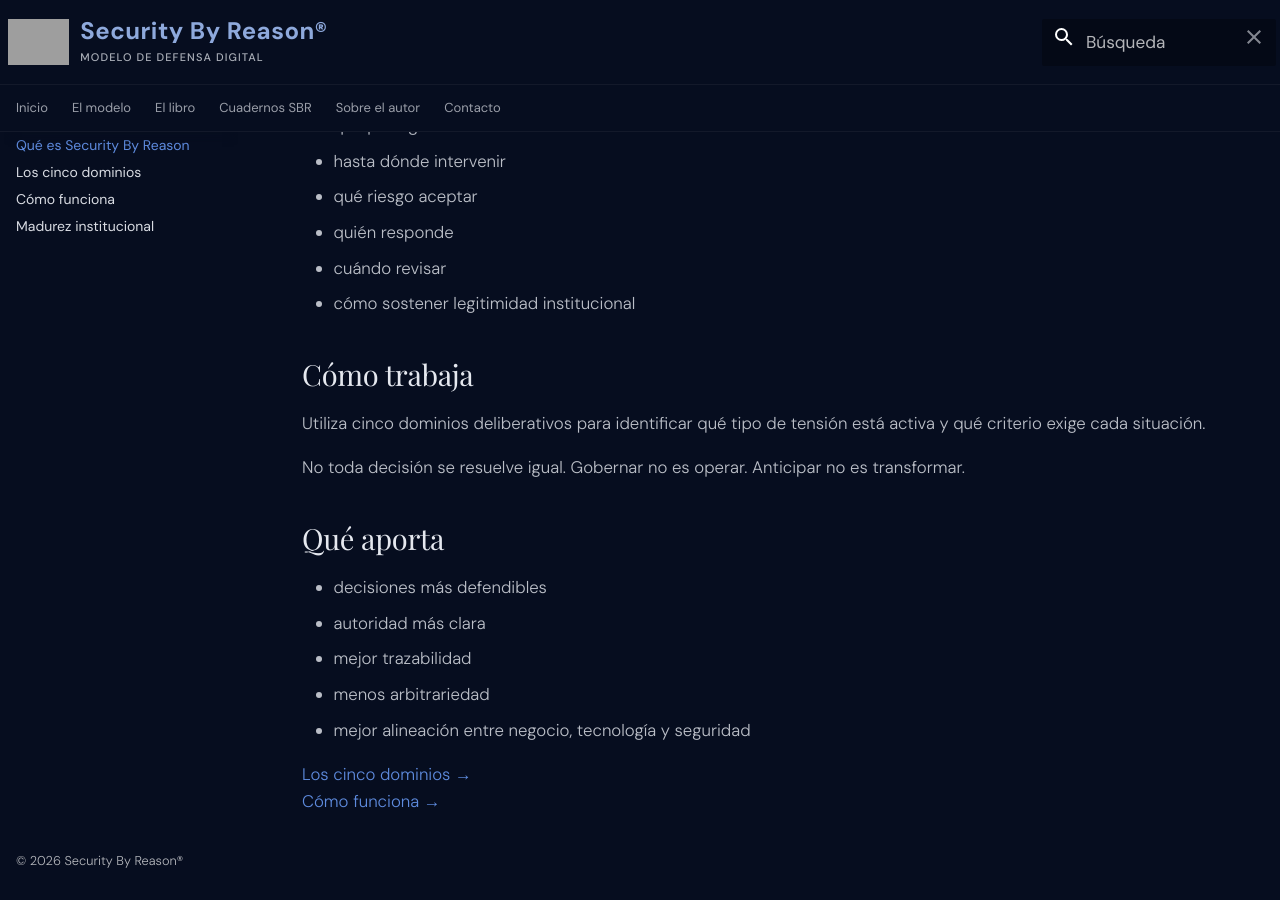
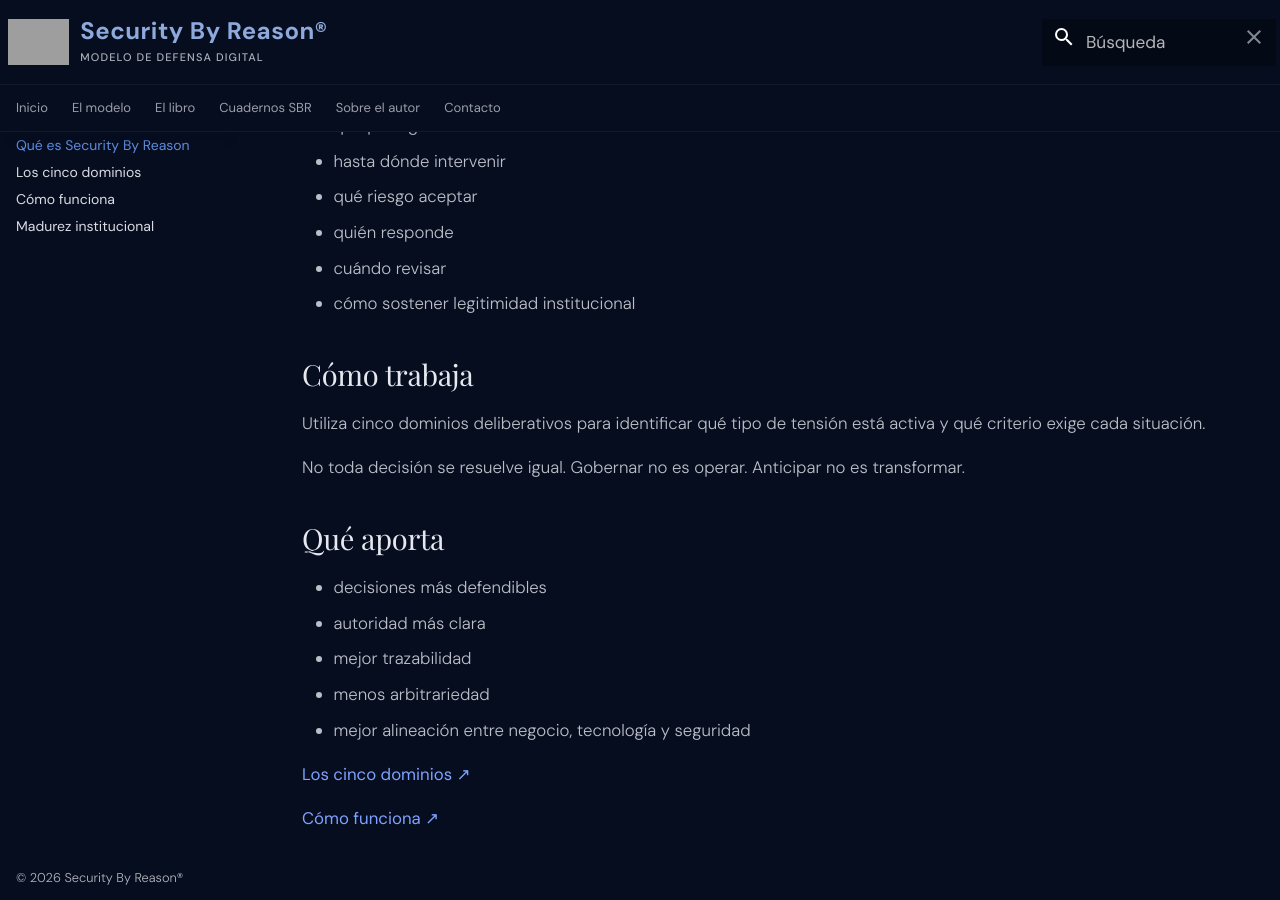
Before and after one commit to danielsasia/sbr-site, an MkDocs documentation site: the page built from docs/modelo/intro.md, in a window 1280 px wide and 900 px high, scrolled down 798 px. Built offline with MkDocs 1.6.1 and Material for MkDocs 9.7.7, drawn with Linux system fonts in a browser that asks for light colours; some web fonts are replaced; part of the change alters nothing that is shown; grey boxes are pictures that could not be loaded.

```diff
--- a/docs/modelo/intro.md
+++ b/docs/modelo/intro.md
@@ -47,5 +47,6 @@ No toda decisión se resuelve igual. Gobernar no es operar. Anticipar no es tran
 - menos arbitrariedad
 - mejor alineación entre negocio, tecnología y seguridad
 
-[Los cinco dominios →](dominios.md)
-[Cómo funciona →](como-funciona.md)
+[Los cinco dominios](dominios.md){ .text-cta }
+
+[Cómo funciona](como-funciona.md){ .text-cta }
```
